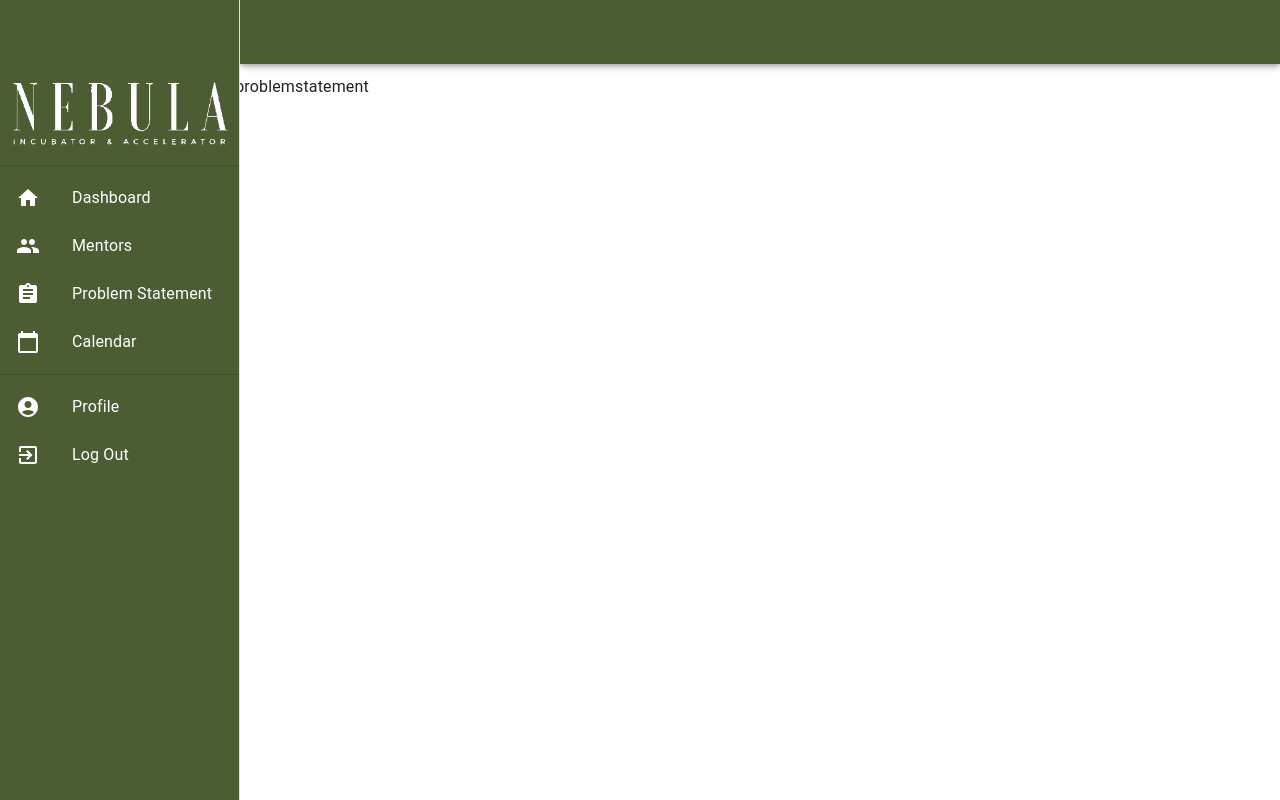
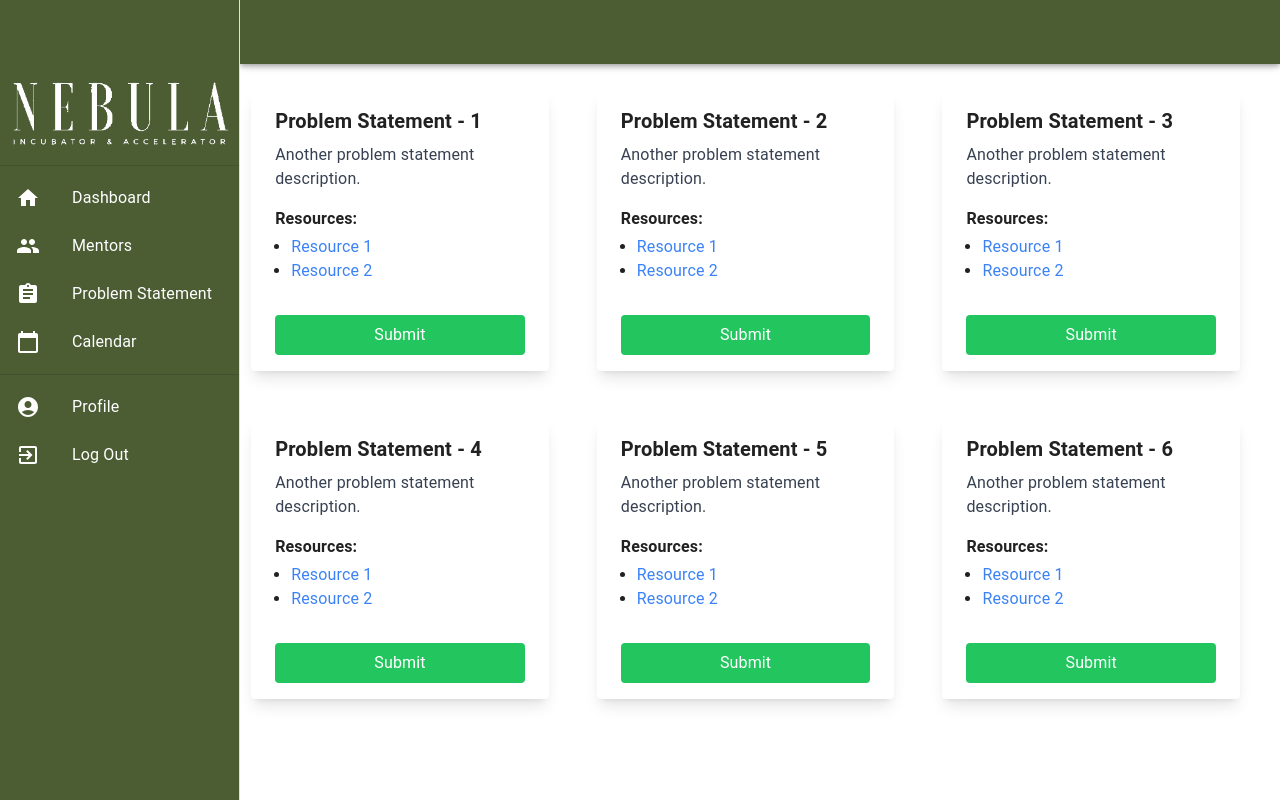
Before and after one commit to ANUXR4G/Nebula-Dashboard, a React (Create React App) app: page /dashboard/problem-statement in a window 1280 px wide. Built offline with nearby package versions, Linux system fonts and the light colour scheme.

Commit message:
Initial Commit

```diff
--- a/src/components/Login/Home/homepage.jsx
+++ b/src/components/Login/Home/homepage.jsx
@@ -2,6 +2,7 @@ import React from 'react';
 
 const HomePage = () => {
   return (
+    <div className='p-3'>
     <div className="w-full flex flex-col md:flex-row bg-[#818763] rounded-xl p-6 md:p-8">
       {/* Left Section */}
       <div className="flex-1 md:w-1/2 bg-white rounded-lg p-6 flex items-center">
@@ -65,6 +66,7 @@ const HomePage = () => {
         </div>
       </div>
     </div>
+    </div>
   );
 };
 
--- a/src/components/Login/Home/problemstatement.jsx
+++ b/src/components/Login/Home/problemstatement.jsx
@@ -1,9 +1,107 @@
-import React from 'react'
+import React from 'react';
 
-function Problemstatement() {
+const Card = ({ title, description, resources, submissionClosed }) => {
   return (
-    <div>problemstatement</div>
-  )
-}
+    <div className="max-w-sm rounded overflow-hidden shadow-lg bg-white m-4">
+      <div className="px-6 py-4">
+        <h2 className="font-bold text-xl mb-2">{title}</h2>
+        <p className="text-gray-700 text-base mb-4">{description}</p>
+        <div>
+          <h3 className="font-semibold mb-1">Resources:</h3>
+          <ul className="list-disc ml-4">
+            {resources.map((resource, index) => (
+              <li key={index}>
+                <a href={resource.link} className="text-blue-500 hover:underline">
+                  {resource.title}
+                </a>
+              </li>
+            ))}
+          </ul>
+        </div>
+      </div>
+      <div className="px-6 py-4">
+        <button
+          className={`w-full py-2 text-white rounded ${
+            submissionClosed ? 'bg-red-500' : 'bg-green-500'
+          }`}
+        >
+          {submissionClosed ? 'Submission Closed' : 'Submit'}
+        </button>
+      </div>
+    </div>
+  );
+};
+
+const Problemstatement = () => {
+  const cards = [
+    {
+      title: 'Problem Statement - 1',
+      description: 'Another problem statement description.',
+      resources: [
+        { title: 'Resource 1', link: 'https://example.com/resource1' },
+        { title: 'Resource 2', link: 'https://example.com/resource2' },
+      ],
+      submissionClosed: false,
+    },
+    {
+        title: 'Problem Statement - 2',
+        description: 'Another problem statement description.',
+        resources: [
+          { title: 'Resource 1', link: 'https://example.com/resource1' },
+          { title: 'Resource 2', link: 'https://example.com/resource2' },
+        ],
+        submissionClosed: false,
+      },
+      {
+        title: 'Problem Statement - 3',
+        description: 'Another problem statement description.',
+        resources: [
+          { title: 'Resource 1', link: 'https://example.com/resource1' },
+          { title: 'Resource 2', link: 'https://example.com/resource2' },
+        ],
+        submissionClosed: false,
+      },
+      {
+        title: 'Problem Statement - 4',
+        description: 'Another problem statement description.',
+        resources: [
+          { title: 'Resource 1', link: 'https://example.com/resource1' },
+          { title: 'Resource 2', link: 'https://example.com/resource2' },
+        ],
+        submissionClosed: false,
+      },
+      {
+        title: 'Problem Statement - 5',
+        description: 'Another problem statement description.',
+        resources: [
+          { title: 'Resource 1', link: 'https://example.com/resource1' },
+          { title: 'Resource 2', link: 'https://example.com/resource2' },
+        ],
+        submissionClosed: false,
+      },
+      {
+        title: 'Problem Statement - 6',
+        description: 'Another problem statement description.',
+        resources: [
+          { title: 'Resource 1', link: 'https://example.com/resource1' },
+          { title: 'Resource 2', link: 'https://example.com/resource2' },
+        ],
+        submissionClosed: false,
+      },  ];
+
+  return (
+    <div className="grid grid-cols-1 md:grid-cols-2 lg:grid-cols-3 gap-4 justify-items-center">
+      {cards.map((card, index) => (
+        <Card
+          key={index}
+          title={card.title}
+          description={card.description}
+          resources={card.resources}
+          submissionClosed={card.submissionClosed}
+        />
+      ))}
+    </div>
+  );
+};
 
 export default Problemstatement;
```
